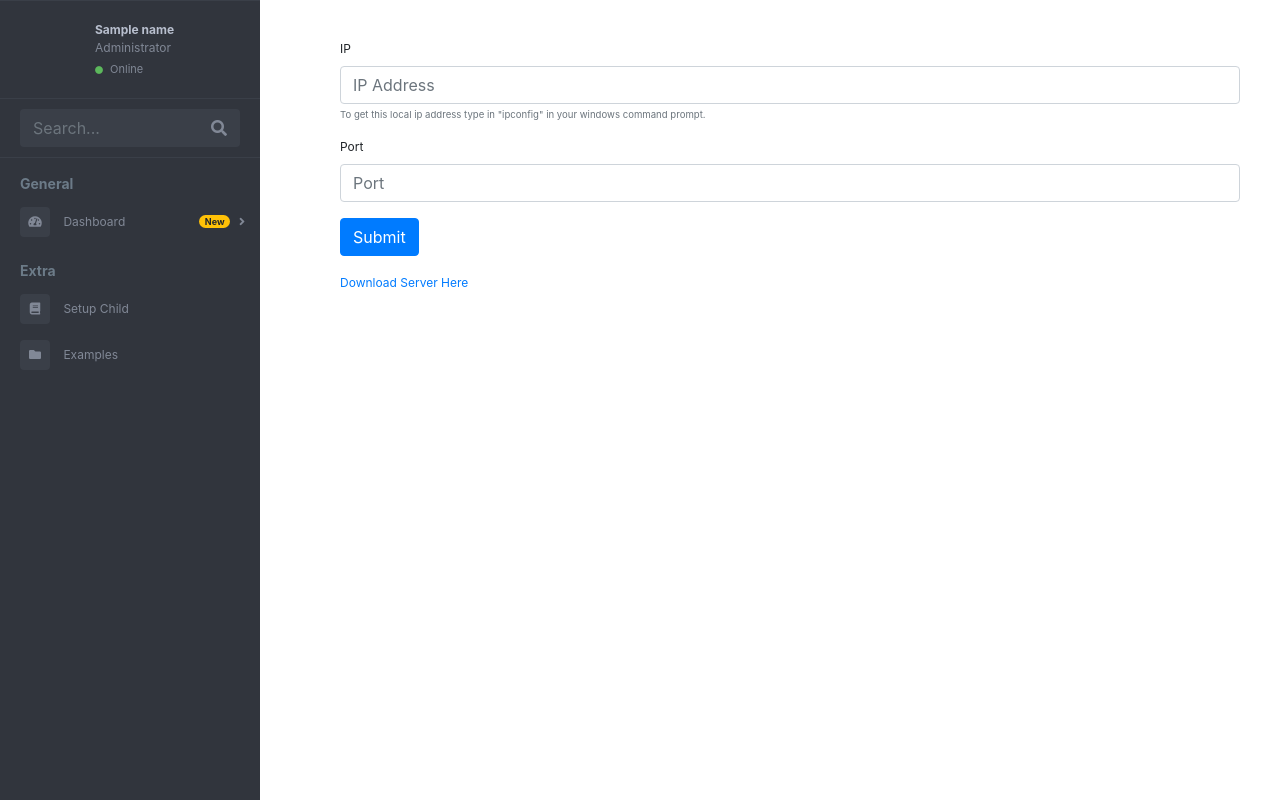
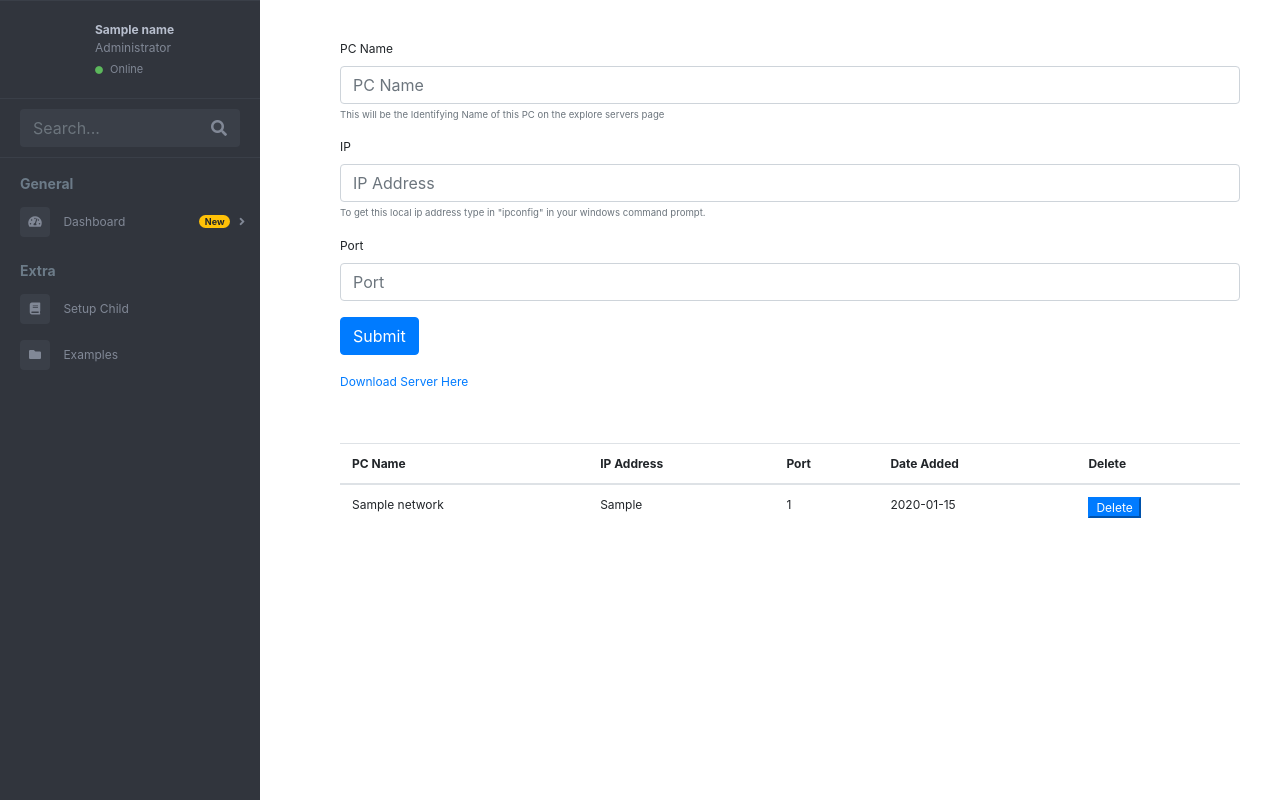
Before and after one commit to MikePresman/RFAWT, a Flask app: template app/templates/child-node.html in a window 1280 px wide. Run offline with Flask 2, Linux system fonts and the light colour scheme; tables that the repository leaves empty hold one stand-in row (values such as "Sample post"); the template is opened without the code that fills it: values that come from a table or form of the project are taken from there, most other values are stand-ins (such as "Sample title", 1, 10 or a date in 2020); some libraries are stand-ins or nearby versions.

Commit message:
added db and form for child-node-setup

```diff
--- a/app/TODO.txt
+++ b/app/TODO.txt
@@ -32,3 +32,9 @@ child downloads file request, file request is a server which connects to the "so
 
 
 run on mac to make windows requests
+
+
+
+flask run --host=0.0.0.0
+
+make this work where the server for the web app doesnt also need to run a server to get its own stuff
--- a/app/__init__.py
+++ b/app/__init__.py
@@ -24,7 +24,7 @@ login = LoginManager(app)
 
 #mail = Mail(app)
 
-#csrf = CSRFProtect(app)
+csrf = CSRFProtect(app)
 
 
 
--- a/app/file_manager.py
+++ b/app/file_manager.py
@@ -34,7 +34,7 @@ def walk_root_folder(directory):
 def viewable_file_type(filename) -> tuple:
     file_extension = os.path.splitext(filename)[1]
     acceptable_video_file_types = [".mp3", ".mp4", ".webm", ".avi", ".mpg", ".flv", ".mpeg"]
-    acceptable_photo_file_types = [".jpg", ".jpeg", ".png", ".tiff", "gif"]
+    acceptable_photo_file_types = [".jpg", ".jpeg", ".png", ".tiff", ".gif", ".pdf"]
 
     if file_extension in acceptable_photo_file_types:
         return(True, "photo", file_extension[1:], filename) #stripping the . from .jpg
--- a/app/routes.py
+++ b/app/routes.py
@@ -3,14 +3,13 @@ from flask_login import current_user, login_user, logout_user, login_required
 import socket
 from app import app, db
 from config import Config
-from app.models import User
+from app.models import User, LocalNetwork
 from app.file_manager import walk_root_folder
 import requests
 import json
 import zlib
 import sys
-
-
+from datetime import datetime
 
 from ast import literal_eval as make_tuple
 from shutil import copy
@@ -75,9 +74,9 @@ def remote_view_file(file_name):
 
 
         #read how send_file in flask is implemented
-
+        path = "B:/Downloads/file.pdf"
         #THIS WORKS
-        f = open("/Users/mike/Downloads/file.pdf", "wb")
+        f = open(path, "wb")
 
         data = s.recv(1024)
         while data:
@@ -138,10 +137,25 @@ def get_dir_info(message):
 
 @app.route("/child-node-setup", methods = ["GET", "POST"])
 def child_node_setup():
+    delete = request.form.get("delete")
+    all_pcs_on_network = LocalNetwork.query.all()
+
+    if request.method == "POST" and delete is not None:
+        LocalNetwork.query.filter_by(id=int(delete)).delete()
+        db.session.commit()
+        return redirect(url_for("child_node_setup"))
+
     if request.method == "POST":
-        ip_addr = request.values.get("ip")
-        port = request.values.get("port")
-    return render_template("child-node.html")
+        pc_name = request.form.get("pc_name")
+        ip_addr = request.form.get("ip")
+        port = request.form.get("port")
+        new_pc = LocalNetwork(pc_name = pc_name, ip_addr = ip_addr, port = port, date_added = datetime.utcnow())
+        db.session.add(new_pc)
+        db.session.commit()
+        return redirect(url_for("child_node_setup"))
+
+
+    return render_template("child-node.html", pcs = all_pcs_on_network)
 
 @app.route("/tryconnection", methods = ["GET"])
 def listen():
--- a/app/templates/child-node.html
+++ b/app/templates/child-node.html
@@ -5,13 +5,18 @@
         <form method = "POST">
             <input type="hidden" name="csrf_token" value="{{ csrf_token() }}"/>
             <div class="form-group">
+              <label for="exampleInputEmail1">PC Name</label>
+              <input type="text" class="form-control" id="pc_name" name = "pc_name" placeholder="PC Name">
+              <small id="emailHelp" class="form-text text-muted">This will be the Identifying Name of this PC on the explore servers page</small>
+            </div>
+            <div class="form-group">
               <label for="exampleInputEmail1">IP</label>
-              <input type="text" class="form-control" id="ip" placeholder="IP Address">
+              <input type="text" class="form-control" id="ip" name = "ip" placeholder="IP Address">
               <small id="emailHelp" class="form-text text-muted">To get this local ip address type in "ipconfig" in your windows command prompt.</small>
             </div>
             <div class="form-group">
               <label for="exampleInputPassword1">Port</label>
-              <input type="text" class="form-control" id="port" placeholder="Port">
+              <input type="text" class="form-control" id="port" name = "port" placeholder="Port">
             </div>
 
             <button type="submit" class="btn btn-primary">Submit</button>
@@ -19,8 +24,41 @@
         </br>
         </br>
             <a href="{{url_for('download_server')}}">Download Server Here</a>
-        </form>
+
     </div>
+
+    <div class="table-responsive" id="sailorTableArea">
+      <table class="table table-hover" width="100%">
+
+          <thead>
+
+              <tr>
+                  <th>PC Name</th>
+                  <th>IP Address</th>
+                  <th>Port</th>
+                  <th>Date Added</th>
+                  <th>Delete</th>
+              </tr>
+          </thead>
+          <tbody>
+
+            {%for each in pcs%}
+            <tr>
+                <td>{{each.pc_name}}</td>
+                <td>{{each.ip_addr}}</td>
+                <td>{{each.port}}</td>
+                <td>{{each.date_added}}</td>
+                <td>
+                  <button class = "btn-primary" name = "delete" value = {{each.id}}>
+                      Delete
+                  </button>
+                </td>
+            </tr>
+              {%endfor%}
+        </tbody>
+    </table>
+    </div>
+  </form>
 
   </main>
   <!-- page-content" -->
--- a/app/templates/home.html
+++ b/app/templates/home.html
@@ -35,6 +35,7 @@
 
                       {%if each[4][0] == true %}
                       <form method = "POST" action = "{{url_for('remote_view_file', file_name = each[1])}}">
+                        <input type="hidden" name="csrf_token" value="{{ csrf_token() }}"/>
                         <td>
                         <button type = "submit" name = "view" id = "view" value = "{{each[0]}}$*${{each[4]}}">View</button>
                         </td>
--- /dev/null
+++ b/app/test.py
@@ -0,0 +1,2 @@
+with open("C:\\Users\\Mike\\Downloads\\beetle.jpg", "rb") as img:
+    print(img.read())
```
Also changed, not shown: app/models.py (+9 -0 lines), migrations/versions/f168db24f1fd_localnetwork_table.py (added, +38 -0 lines), app.db.
